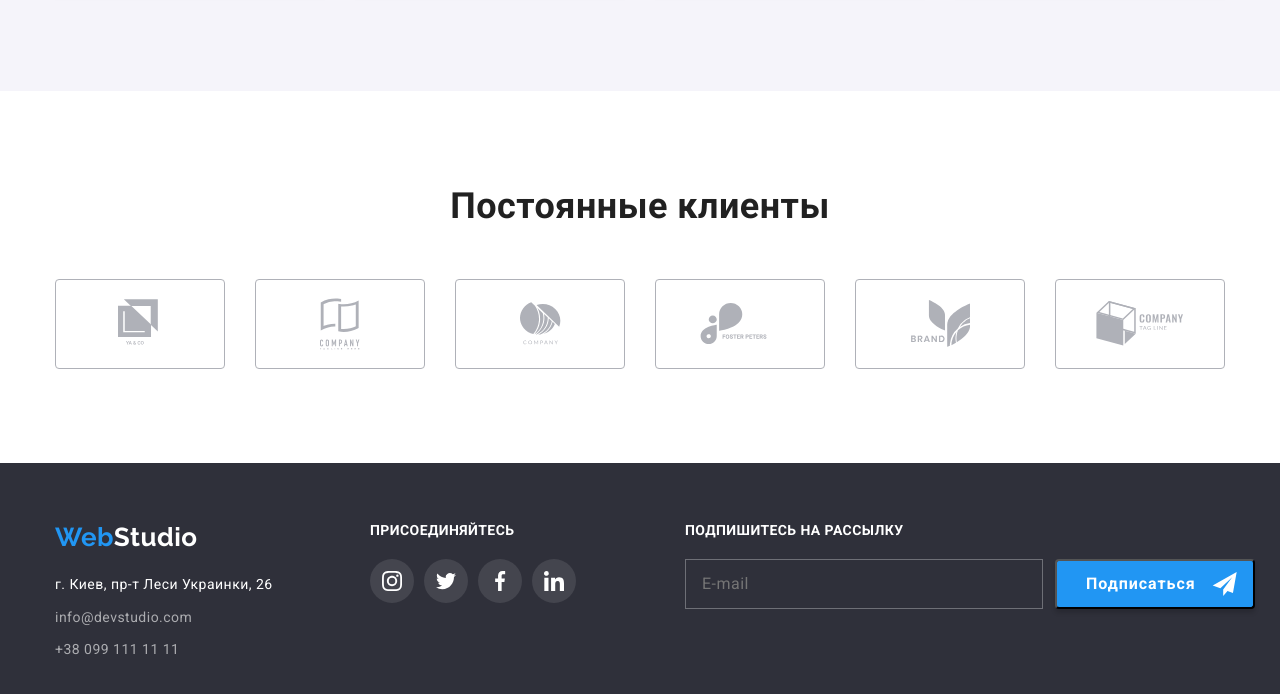
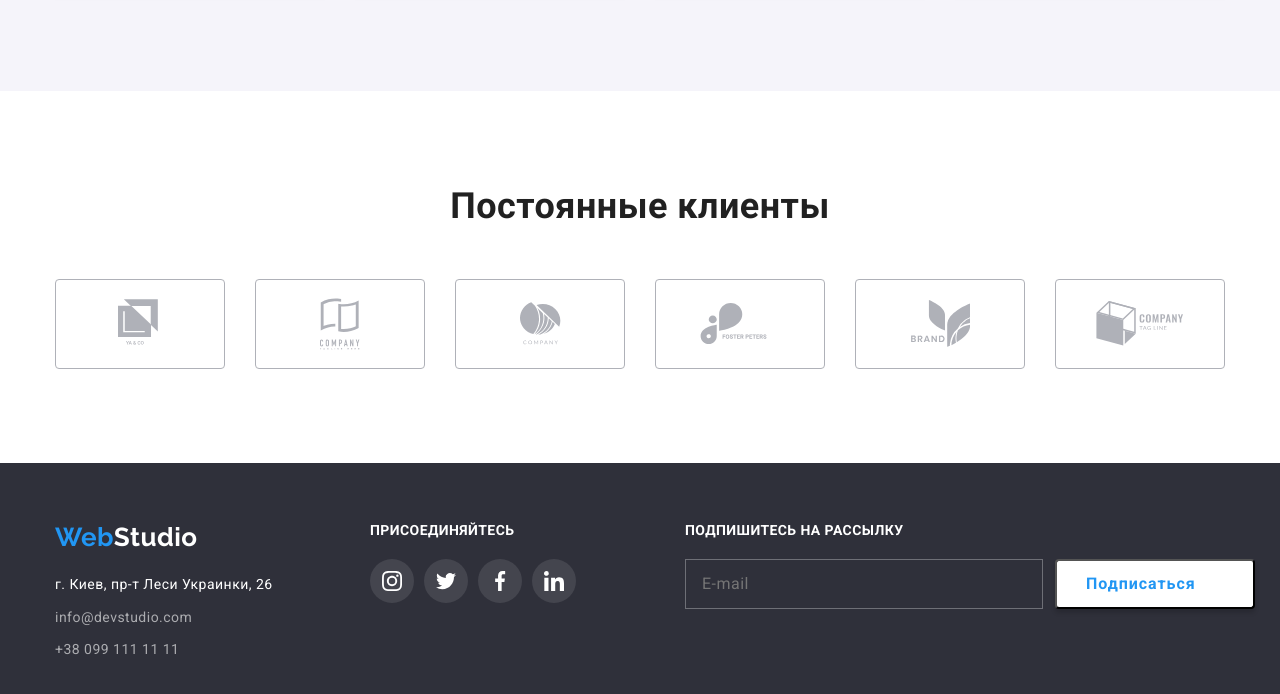
Before and after one commit to Gal4enock/goit-markup-hw-06, a plain HTML site: page index.html in a window 1280 px wide. In both pictures the pointer is over the button "Подписаться". Shown: the part 2220-2914 px from the top of the page. Drawn offline with nearby package versions, Linux system fonts and the light colour scheme.

Commit message:
цвет кнопке

```diff
--- a/css/styles.css
+++ b/css/styles.css
@@ -321,9 +321,20 @@ footer .social-links-list{
     justify-content: center;
     padding-left: 29px;
 }
-
+.sign-button:hover,
+.sign-button:focus {
+    background-color: var(--other-color);
+    color: var(--accent-color);
+    fill: var(--accent-color);
+}
+.send-item-svg {
+    fill: currentColor;
+}
 .sign {
     display: flex;
+}
+.sign {
+    fill: var(--accent-color);
 }
 .sign-form-input {
     height: 50px;
```
